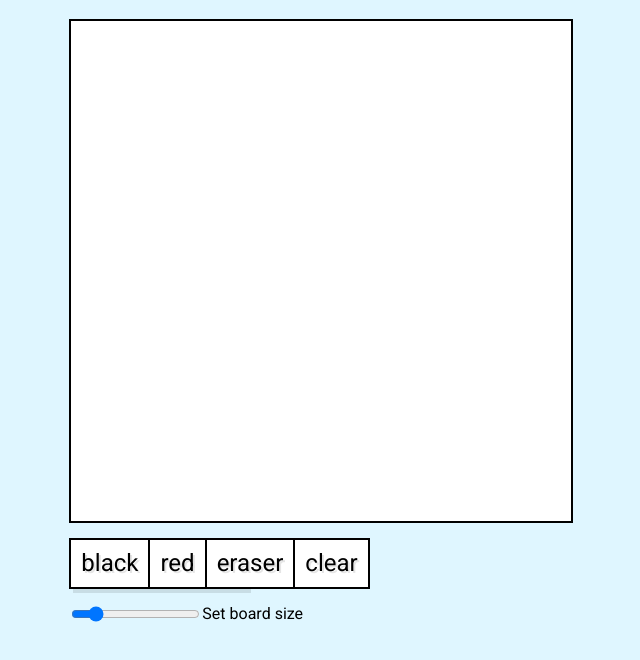
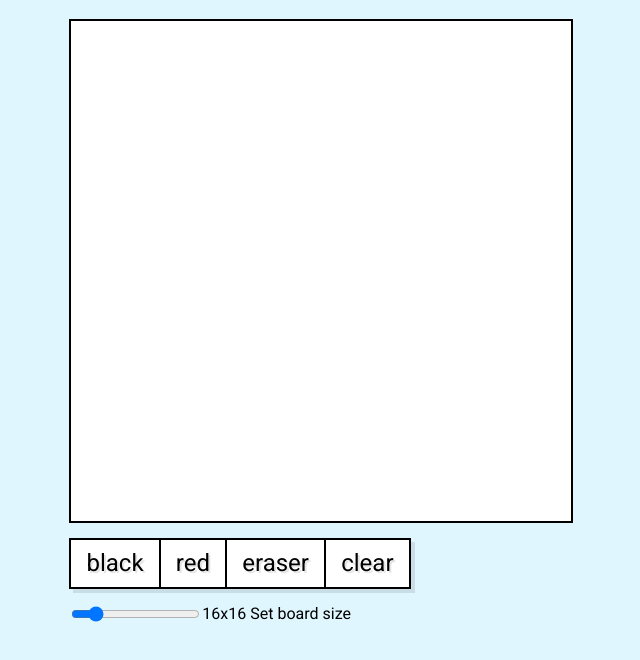
Before and after one commit to PanagiotisBogas/etch-a-sketch, a plain HTML site: page index.html in a window 1280 px wide. Shown: the part 62-722 px from the top of the page, without its empty margins (400-1040 px from the left). Drawn offline with Linux system fonts and the light colour scheme.

Commit message:
Minor fixes

```diff
--- a/index.html
+++ b/index.html
@@ -23,7 +23,9 @@
             </div>
         </div>
         <div class="slider-container">
-            <input type="range" id="slider" min="2" max="100" value="16" onchange="changeSize(this.value);">
+            <input type="range" id="slider" min="2" max="100" value="16" onchange="changeSize(this.value);"" onchange="updateTextInput(this.value);" >
+            <span id="valueSpan"></span>
+            <span>&nbsp</span>
             Set board size
         </div>
     </div>
--- a/script.js
+++ b/script.js
@@ -1,4 +1,7 @@
 let color = "black";
+let slider =  document.querySelector("#slider");
+let valueSpan = document.querySelector("#valueSpan");
+
 
 function generateBoard(size){
     let board = document.querySelector(".board");
@@ -17,6 +20,7 @@ function generateBoard(size){
 
 generateBoard(16);
 
+//Change the number of divs inside the board through the range input
 function changeSize(input){
     generateBoard(input);
 }
@@ -34,3 +38,9 @@ function clearBoard(){
     let cells = board.querySelectorAll("div");
     cells.forEach((div) => div.style.backgroundColor = "white");
 }
+
+//Slider value preview
+valueSpan.textContent = `${slider.value}x${slider.value}`;
+slider.addEventListener("input", (event) => {
+    valueSpan.textContent = `${event.target.value}x${event.target.value}`;
+  })
--- a/style.css
+++ b/style.css
@@ -39,7 +39,7 @@ body{
 }
 .buttons{
     display: flex;
-    width: 52%;
+    width: 100%;
     box-shadow: var(--shadow) 4px 4px;
 }
 .buttons button {
@@ -87,11 +87,9 @@ body{
 .btns-flex-container{
     display: flex;
     text-align: center;
-    /* margin-left: 216px; */
     margin-top: 15px;
 }
 .slider-container{
     display: flex;
-    /* text-align: center; */
     margin-top: 15px;
 }
```
